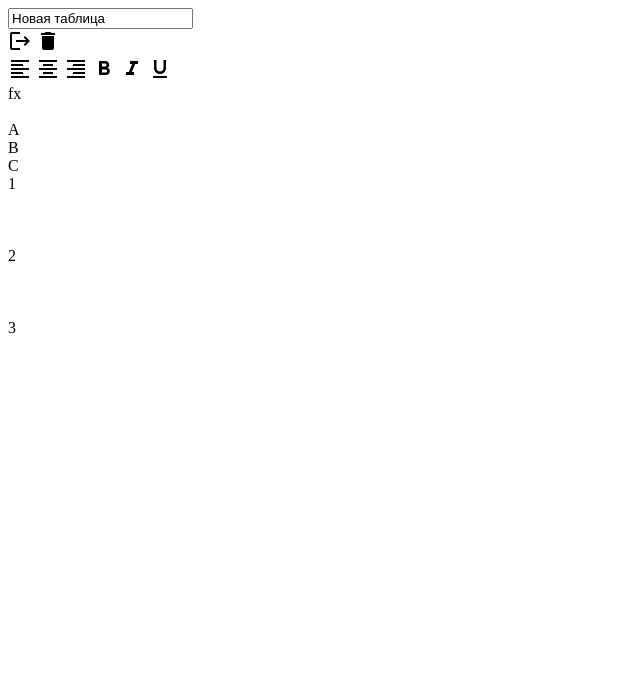
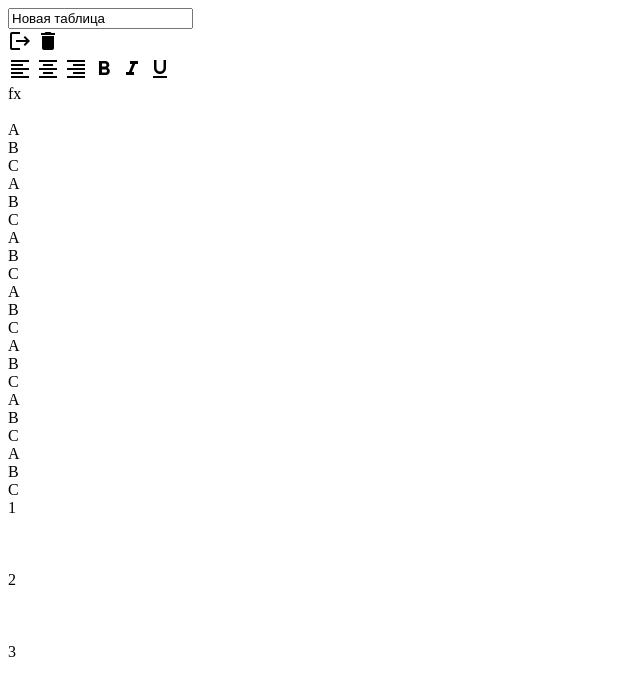
Before and after one commit to net1984master/excel, a website: page src/index.html in a window 1280 px wide. Shown: the whole page, without its empty margins (0-640 px from the left). Drawn offline with Linux system fonts and the light colour scheme.

Commit message:
стиль table (доработки)

```diff
--- a/src/index.html
+++ b/src/index.html
@@ -38,6 +38,24 @@
                         <div class="column">A</div>
                         <div class="column">B</div>
                         <div class="column">C</div>
+                        <div class="column">A</div>
+                        <div class="column">B</div>
+                        <div class="column">C</div>
+                        <div class="column">A</div>
+                        <div class="column">B</div>
+                        <div class="column">C</div>
+                        <div class="column">A</div>
+                        <div class="column">B</div>
+                        <div class="column">C</div>
+                        <div class="column">A</div>
+                        <div class="column">B</div>
+                        <div class="column">C</div>
+                        <div class="column">A</div>
+                        <div class="column">B</div>
+                        <div class="column">C</div>
+                        <div class="column">A</div>
+                        <div class="column">B</div>
+                        <div class="column">C</div>
                     </div>
                 </div>
 
```
